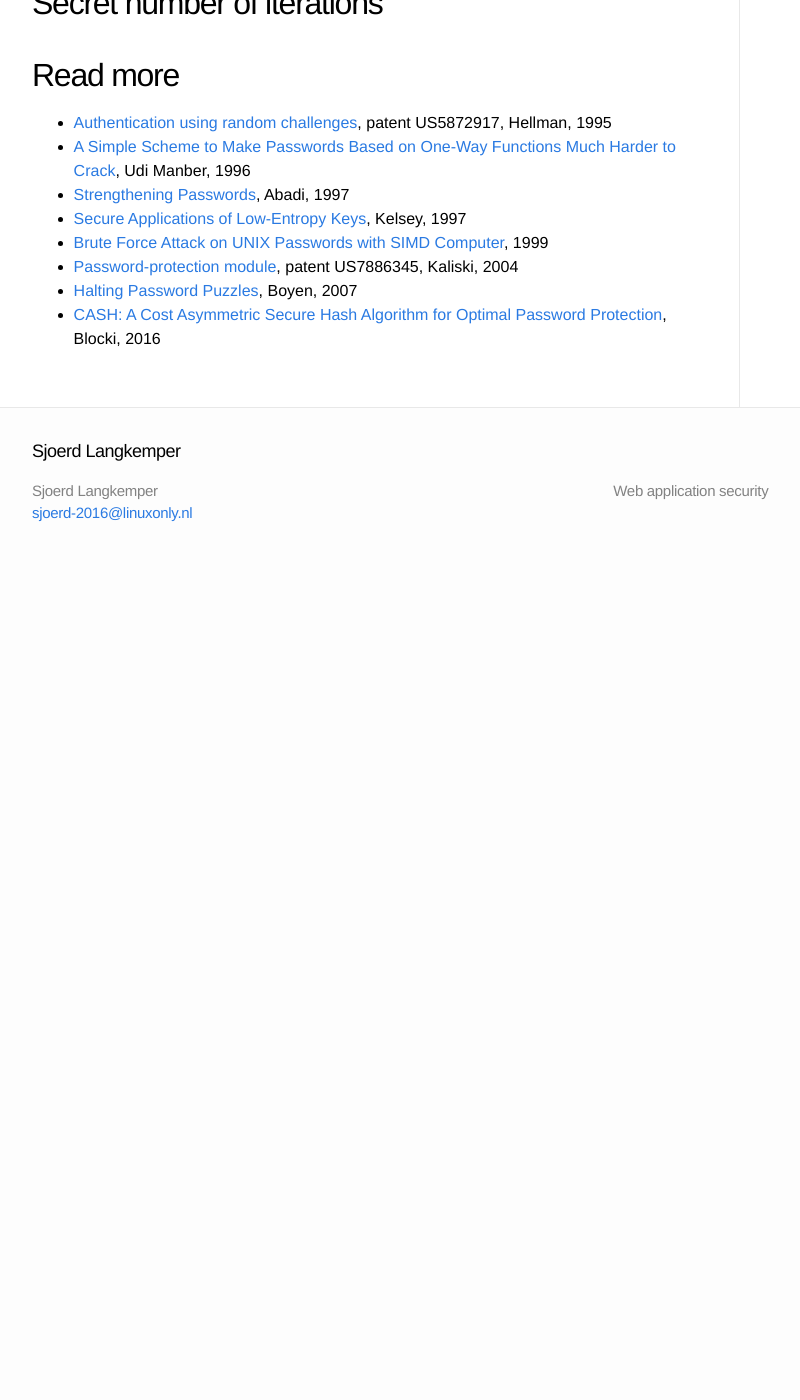
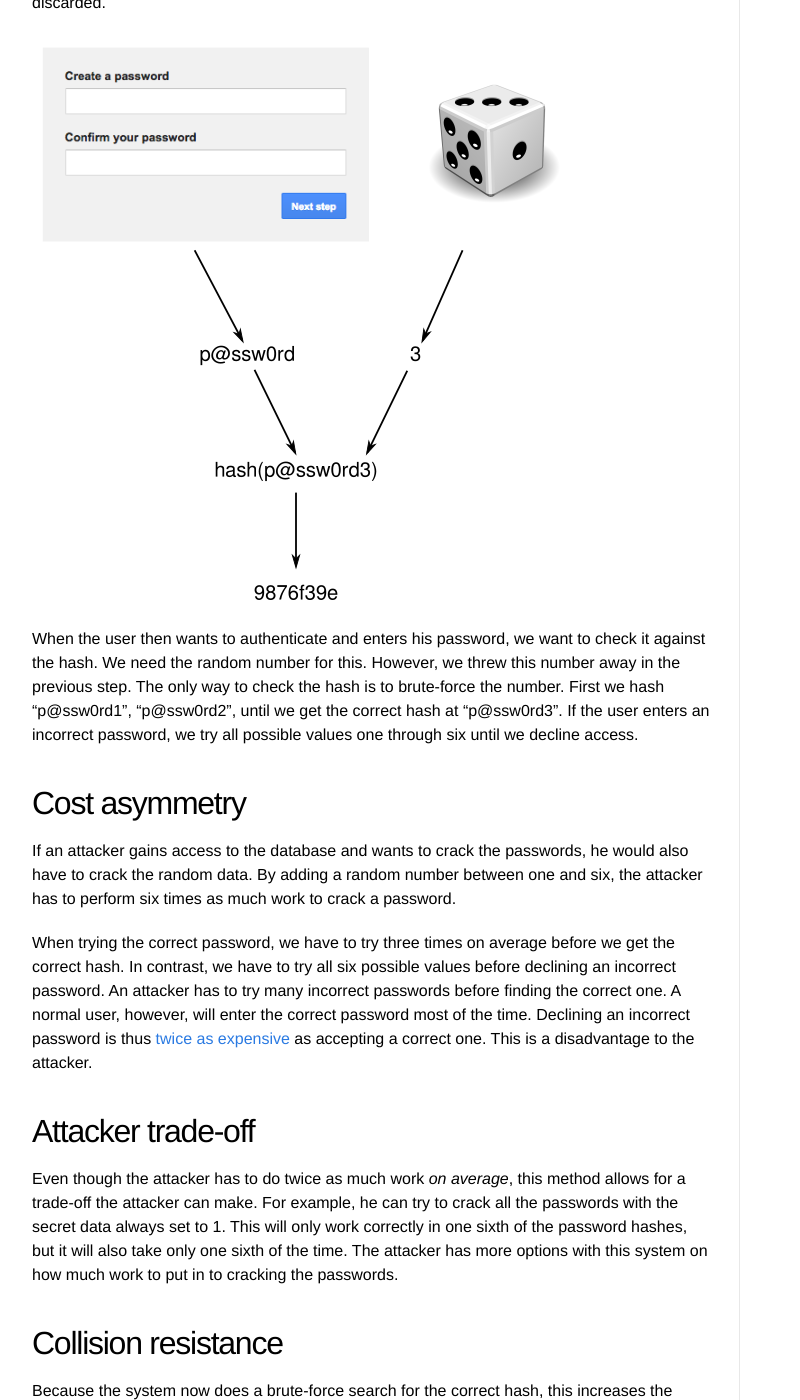
Before and after one commit to Sjord/Sjord.github.io, a Jekyll site: the page built from _posts/2016-12-09-using-secret-salts-in-password-hashes.md, in a window 1280 px wide and 1400 px high, scrolled down 893 px. Shown: the whole window, without its empty margins (108-908 px from the left). Built offline with Jekyll 4.4.1, drawn with Linux system fonts in a browser that asks for light colours; before the commit the page ends 1463 px from its top, so only the background shows below that; some of the changed text lies outside the part shown.

Commit message:
Improved password strenghtening post

```diff
--- a/_posts/2016-12-09-using-secret-salts-in-password-hashes.md
+++ b/_posts/2016-12-09-using-secret-salts-in-password-hashes.md
@@ -1,31 +1,58 @@
 ---
 layout: post
-title: "Using secret salts in password hashes"
-thumbnail: todo-240.jpg
-date: 2016-12-12
+title: "Strengthening password hashes by brute-forcing random data"
+thumbnail: keys-240.jpg
+date: 2016-12-15
 ---
+
+Password hashes should be slow to prevent offline brute-force attacks. One way to make them slow is to include some unstored random data in the hash, which has to be brute-forced whenever a password is verified against a hash.
 
 ## Password hashes should be slow
 
 Programs that use password authentication need to have some way to verify whether the password the user entered is the correct one. This is typically done by storing some hash of the password. The plaintext password should be hard to recover, which means that the one way hash function needs to be slow. This is mainly done by making the hashing a lot of work, but there is another way.
 
-## Secret salts
+## Adding some entropy
 
-We can append some random data to the password and throw that data away. This means that if we want to verify whether the password is correct, we have to brute-force that random data. This will significantly slow down verification of the password, which was our goal.
+One way to make password verification slow is to use a slow hash function. Another way is to strengthen passwords by appending some random data to the password. This means that if we want to verify whether the password is correct, we have to brute-force that random data. This will significantly slow down verification of the password, which was our goal.
+
+When a user chooses a password, the system will append some random data to the password. For example, we can pick a number between one and six. The password and the random number are concatenated and hashed, and that hash is stored. The random number is discarded.
+
+![The password and random data are hashed](/images/secret-salt-save-password.png)
+
+When the user then wants to authenticate and enters his password, we want to check it against the hash. We need the random number for this. However, we threw this number away in the previous step. The only way to check the hash is to brute-force the number. First we hash "p@ssw0rd1", "p@ssw0rd2", until we get the correct hash at "p@ssw0rd3". If the user enters an incorrect password, we try all possible values one through six until we decline access.
 
 ## Cost asymmetry
 
+If an attacker gains access to the database and wants to crack the passwords, he would also have to crack the random data. By adding a random number between one and six, the attacker has to perform six times as much work to crack a password.
+
+When trying the correct password, we have to try three times on average before we get the correct hash. In contrast, we have to try all six possible values before declining an incorrect password. An attacker has to try many incorrect passwords before finding the correct one. A normal user, however, will enter the correct password most of the time. Declining an incorrect password is thus [twice as expensive](https://security.stackexchange.com/questions/144536/secret-salts-why-do-they-slow-down-attacker-more-than-they-do-me) as accepting a correct one. This is a disadvantage to the attacker.
+
 ## Attacker trade-off
 
-## Collission resistance
+Even though the attacker has to do twice as much work *on average*, this method allows for a trade-off the attacker can make. For example, he can try to crack all the passwords with the secret data always set to 1. This will only work correctly in one sixth of the password hashes, but it will also take only one sixth of the time. The attacker has more options with this system on how much work to put in to cracking the passwords.
+
+## Collision resistance
+
+Because the system now does a brute-force search for the correct hash, this increases the chance for hash collisions. A hash collision is when two passwords result in the same hash value. For example, both "secret" and "password" may result in the hash "fc9ec9ae". Because only the hash is stored in the database, the system can no longer distinguish between these two passwords. Any one of them can be used to log in.
+
+Normally, the hash for two passwords has to be exactly the same to result in a collision. In our example, however, we try six hashes instead of one. This increases the chance on hash collisions by six.
+
+Fortunately, the chance for hash collisions is very small with modern hash functions. Even trying thousands of hashes will have a negligable increased risk of hash collisions.
 
 ## Secret number of iterations
+
+If we use iterative hash function, we can also store our extra entropy in the number of iterations instead of in the password. Boyen suggests a specifically [interesting mechanism](http://crypto.stanford.edu/~xb//security07/hkdf.pdf) in where the number of iterations is unbound and determined by the user. Imagine that when verifying a password, you never really know whether you have the incorrect password or that it was hashed with an iteration count you haven't tried yet.
+
+## Conclusion
+
+Adding random unstored data to passwords is an interesting way to slow down cracking password hashes. Unfortunately it has not really been researched enough to be safe to use in practice. Keep using bcrypt and scrypt.
 
 ## Read more
 
 * [Authentication using random challenges](https://www.google.com/patents/US5872917), patent US5872917, Hellman, 1995
 * [A Simple Scheme to Make Passwords Based on One-Way Functions Much Harder to Crack](http://webglimpse.net/trial/bins/TR94-34.pdf), Udi Manber, 1996
 * [Strengthening Passwords](ftp://gatekeeper.dec.com/pub/DEC/SRC/technical-notes/SRC-1997-033.pdf), Abadi, 1997
+* [Method and apparatus for strengthening passwords for protection of computer systems](https://www.google.com/patents/US6079021), patent US6079021, Abadi, 1997
 * [Secure Applications of Low-Entropy Keys](https://www.schneier.com/academic/paperfiles/paper-low-entropy.pdf), Kelsey, 1997
 * [Brute Force Attack on UNIX Passwords with SIMD Computer](https://www.usenix.org/legacy/events/sec99/full_papers/kedem/kedem.pdf), 1999
 * [Password-protection module](https://www.google.com/patents/US7886345), patent US7886345, Kaliski, 2004
```
Also changed, not shown: images/_orig/secret-salt-save-password.svg (added), images/keys-240.jpg (added), images/secret-salt-save-password.png (added).
